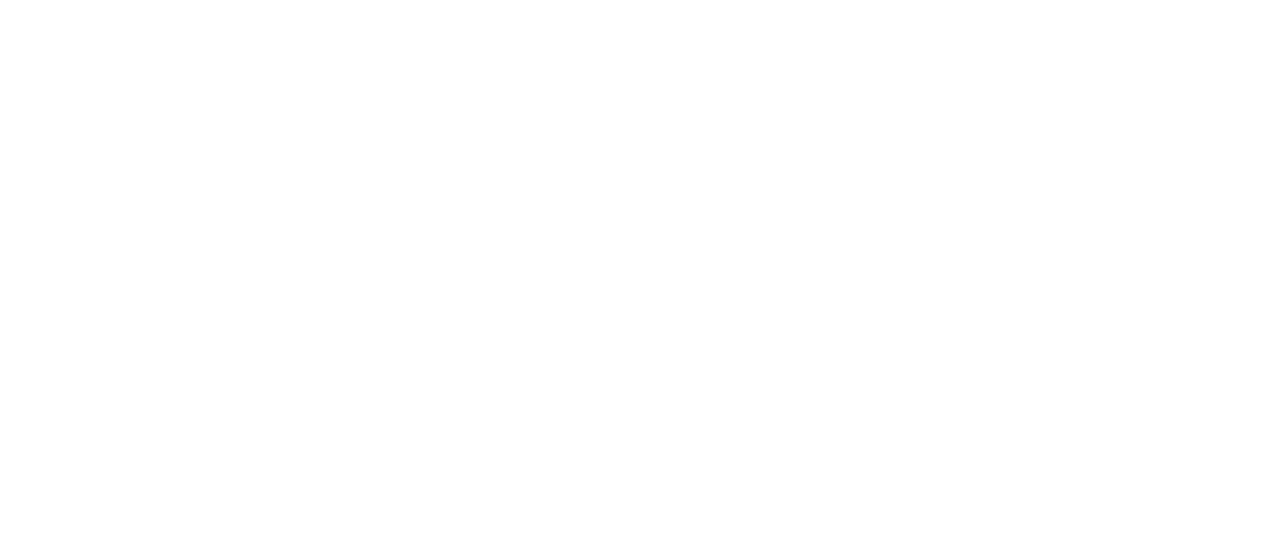
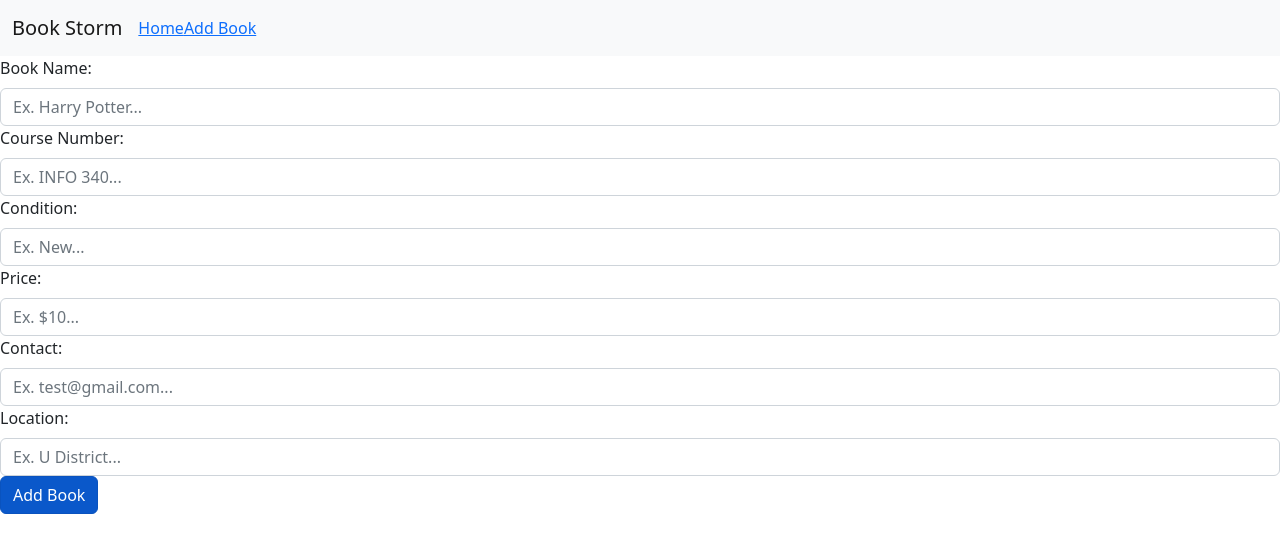
Before and after one commit to chocoloe/book-thrift-site, a React (Create React App) app: page /addBook in a window 1280 px wide. Before the commit this address had no page. Shown: the top 552 px of the page. Built offline with nearby package versions, Linux system fonts and the light colour scheme.

Commit message:
init firebase

```diff
--- a/package.json
+++ b/package.json
@@ -7,11 +7,12 @@
     "@testing-library/react": "^13.3.0",
     "@testing-library/user-event": "^13.5.0",
     "bootstrap": "^5.2.0",
+    "firebase": "^9.9.1",
     "react": "^18.2.0",
     "react-bootstrap": "^2.4.0",
     "react-dom": "^18.2.0",
     "react-router-dom": "^6.3.0",
-    "react-scripts": "5.0.1",
+    "react-scripts": "^2.1.3",
     "web-vitals": "^2.1.4"
   },
   "scripts": {
--- /dev/null
+++ b/src/components/AddBook.js
@@ -0,0 +1,48 @@
+import React, { useState, useRef } from 'react';
+import { Button, Form } from 'react-bootstrap';
+import NavBar from './NavBar';
+
+export default function AddBook(props) {
+
+    const nameRef = useRef();
+    const courseRef = useRef();
+    const conditionRef = useRef();
+    const priceRef = useRef();
+    const contactRef = useRef();
+    const locationRef = useRef();
+
+    const handleSubmit = event => {
+        event.preventDefault();
+        console.log(nameRef.current.value);
+        console.log(courseRef.current.value);
+        console.log(conditionRef.current.value);
+        console.log(priceRef.current.value);
+        console.log(contactRef.current.value);
+        console.log(locationRef.current.value);
+    }
+
+    return (
+        <>
+        <NavBar />
+        <Form>
+            <Form.Group controlId="addBook">
+                <Form.Label>Book Name: </Form.Label>
+                <Form.Control type='text' ref={nameRef} placeholder="Ex. Harry Potter..." />
+                <Form.Label>Course Number: </Form.Label>
+                <Form.Control type='text' ref={courseRef} placeholder="Ex. INFO 340..." />
+                <Form.Label>Condition: </Form.Label>
+                <Form.Control type='text' ref={conditionRef} placeholder="Ex. New..." />
+                <Form.Label>Price: </Form.Label>
+                <Form.Control type='text' ref={priceRef} placeholder="Ex. $10..." />
+                <Form.Label>Contact: </Form.Label>
+                <Form.Control type='text' ref={contactRef} placeholder="Ex. test@gmail.com..." />
+                <Form.Label>Location: </Form.Label>
+                <Form.Control type='text' ref={locationRef} placeholder="Ex. U District..." />
+            </Form.Group>
+        </Form>
+        <div className="col-auto mb-4">
+            <Button onClick={handleSubmit} type="submit" className="btn btn-primary" active>Add Book</Button>
+        </div>
+        </>
+    );
+}
--- a/src/components/App.js
+++ b/src/components/App.js
@@ -1,32 +1,9 @@
-import { React, useState } from 'react';
-import { Route, Routes, BrowserRouter, Link, useLocation } from 'react-router-dom';
-import NavBar from './NavBar';
-import { BookGrid } from './BookGrid';
-import { SearchForm } from './SearchForm';
+import React from 'react';
+import { Route, Routes, BrowserRouter } from 'react-router-dom';
+import HomePage from './HomePage';
+import DetailPage from './DetailPage';
+import AddBook from './AddBook';
 
-function HomePage(props) {
-    const [books, setBooks] = useState(props.books);
-    return (
-        <>
-            <NavBar />
-            <SearchForm allBooks={props.books} setBooks={setBooks} />
-            <BookGrid books={books} />
-        </>
-    );
-}
-
-function DetailPage() {
-    const location = useLocation();
-    const { book } = location.state;
-    return (
-        <>
-            <p>{book.name}</p>
-            <p>{book.course}</p>
-            <p>{book.price}</p>
-            <Link to="/">Go Back</Link>
-        </>
-    );
-}
 
 function App({ books }) {
     return (
@@ -34,6 +11,7 @@ function App({ books }) {
             <Routes>
                 <Route path='/' element={<HomePage books={books} />} />
                 <Route path='/detail' element={<DetailPage/>} />
+                <Route path='/addBook' element={<AddBook/>} />
             </Routes>
         </BrowserRouter>
     );
--- /dev/null
+++ b/src/components/DetailPage.js
@@ -0,0 +1,23 @@
+import { React, useState } from 'react';
+import NavBar from './NavBar';
+import { useLocation, Link } from 'react-router-dom';
+
+export default function DetailPage() {
+    const location = useLocation();
+    const { book } = location.state;
+    return (
+        <>
+            <NavBar />
+            <div className="container-fluid">
+                <div className="row pt-4">
+                    <div className="col-auto">
+                        <p>{book.name}</p>
+                        <p>{book.course}</p>
+                        <p>{book.price}</p>
+                    </div>
+                </div>
+                <Link to='/'>Go Back</Link>
+            </div>
+        </>
+    );
+}
--- /dev/null
+++ b/src/components/HomePage.js
@@ -0,0 +1,15 @@
+import React, { useState } from 'react';
+import NavBar from './NavBar';
+import { SearchForm } from './SearchForm';
+import { BookGrid } from './BookGrid';
+
+export default function HomePage(props) {
+    const [books, setBooks] = useState(props.books);
+    return (
+        <>
+            <NavBar books={books} setBooks={setBooks} />
+            <SearchForm allBooks={props.books} setBooks={setBooks} />
+            <BookGrid books={books} setBooks={setBooks} />
+        </>
+    );
+}
--- a/src/components/NavBar.js
+++ b/src/components/NavBar.js
@@ -1,29 +1,7 @@
-import { React, useRef, useState } from 'react';
+import React from 'react';
 import { Link } from 'react-router-dom';
-import Form from 'react-bootstrap/Form'
-import Button from 'react-bootstrap/Button';
 
-function AddBook(props) {
-    const [addbooks, setAddBooks] = useState(props.books);
-
-    const searchRef = useRef();
-    const handleUpload = event => {
-        const booksToBeAdd = event.target.value;
-        setAddBooks(booksToBeAdd);
-    }
-
-    return (
-        <div className="container-fluid">
-            <div className="row align-items-center p-3">
-                <div className="col-auto mb-4">
-                    <Button onClick={handleUpload} type="submit" className="btn btn-secondary" active>Upload</Button>
-                </div>
-            </div>
-        </div>
-    );
-}
-
-function NavBar(props) {
+function NavBar({ books, setBooks }) {
     return (
         <nav className="navbar navbar-expand-lg bg-light">
             <div className="container-fluid">
@@ -36,6 +14,9 @@ function NavBar(props) {
                         <li className="nav-item">
                             <Link to='/'>Home</Link>
                         </li>
+                        <li className="nav-item">
+                            <Link to='/addBook'>Add Book</Link>
+                        </li>
                     </ul>
                 </div>
             </div>
--- a/src/components/SearchForm.js
+++ b/src/components/SearchForm.js
@@ -1,4 +1,4 @@
-import { React, useRef } from 'react';
+import React, { useRef } from 'react';
 import Form from 'react-bootstrap/Form'
 import Button from 'react-bootstrap/Button';
 
@@ -17,7 +17,7 @@ export function SearchForm({ allBooks, setBooks }) {
             <div className="row align-items-center justify-content-center p-3">
                 <div className="col-auto align-items-center">
                     <Form>
-                        <Form.Group className="" controlId="formBasicSearch">
+                        <Form.Group controlId="searchBook">
                             <Form.Control type='text' ref={searchRef} placeholder="Search..." />
                             <Form.Text className="text-muted">
                             Please type in the book name you want to search for.
--- a/src/components/bookGrid.js
+++ b/src/components/bookGrid.js
@@ -1,4 +1,4 @@
-import { React } from 'react';
+import React from 'react';
 import { Link } from 'react-router-dom';
 
 export function BookCard({ book }) {
--- a/src/data/example-books.json
+++ b/src/data/example-books.json
@@ -35,8 +35,8 @@
         "img": "img/dont-make-me-think.jpg",
         "condition": "Brand New",
         "price": "$20",
-        "Contact": "chili666@uw.edu",
-        "Location": "U-district"
+        "contact": "chili666@uw.edu",
+        "location": "U-district"
     },
 
     {
--- a/src/index.js
+++ b/src/index.js
@@ -6,6 +6,17 @@ import ReactDOM from 'react-dom/client';
 import oldBooks from './data/example-books.json';
 import App from './components/App';
 
+import { initializeApp } from "firebase/app";
+const firebaseConfig = {
+  apiKey: "AIzaSyC3kvmqRhONPvMShfZSyGgxrXuRPr_wWGY",
+  authDomain: "info340-final-project-9e780.firebaseapp.com",
+  projectId: "info340-final-project-9e780",
+  storageBucket: "info340-final-project-9e780.appspot.com",
+  messagingSenderId: "918307765387",
+  appId: "1:918307765387:web:f06d273338e89ae9db288e"
+};
+const app = initializeApp(firebaseConfig);
+
 const root = ReactDOM.createRoot(document.getElementById('root'));
 root.render(
   <React.StrictMode>
```
Also changed, not shown: database.rules.json (added, +7 -0 lines), firebase.json (added), 2 other files (tests, documents, lock files or other folders).
